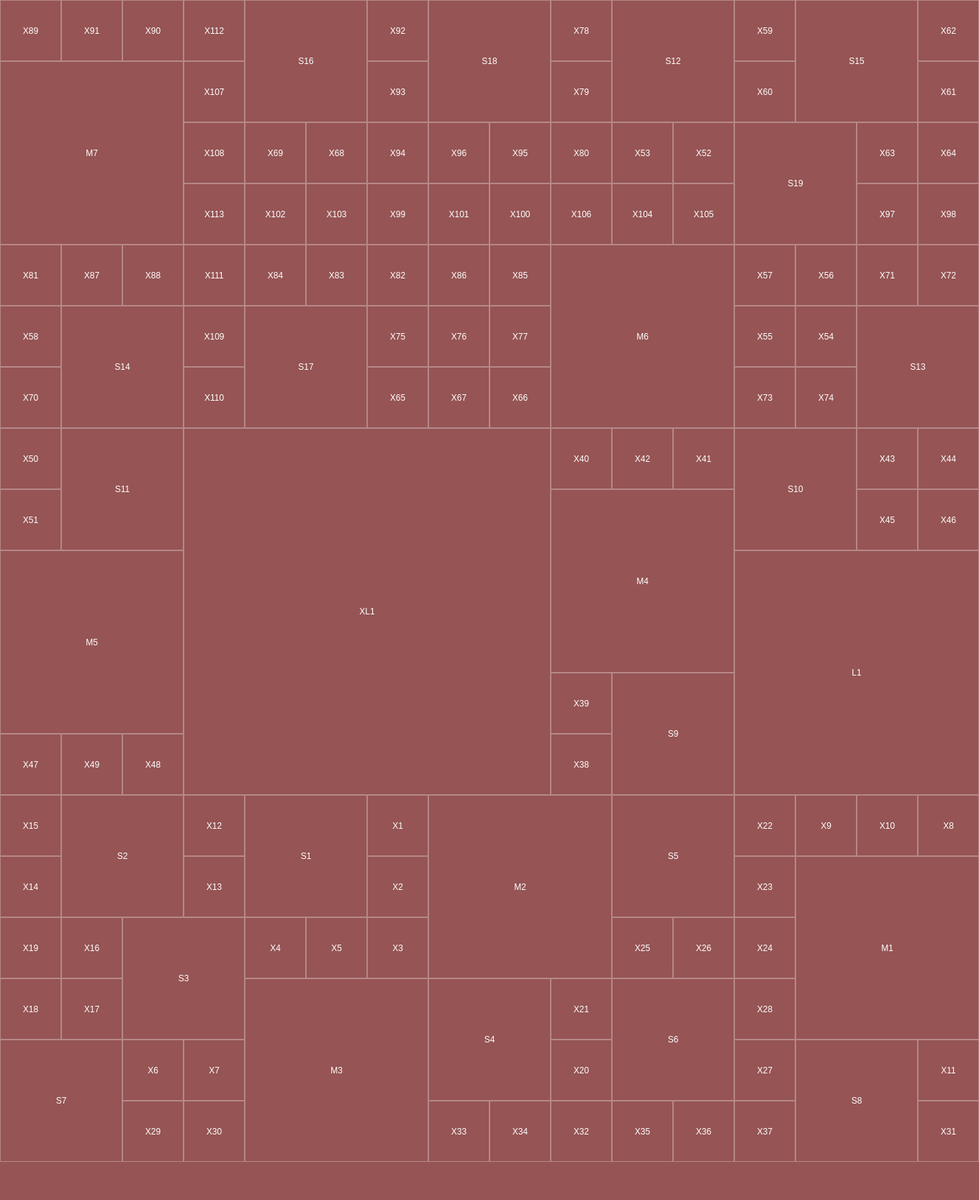
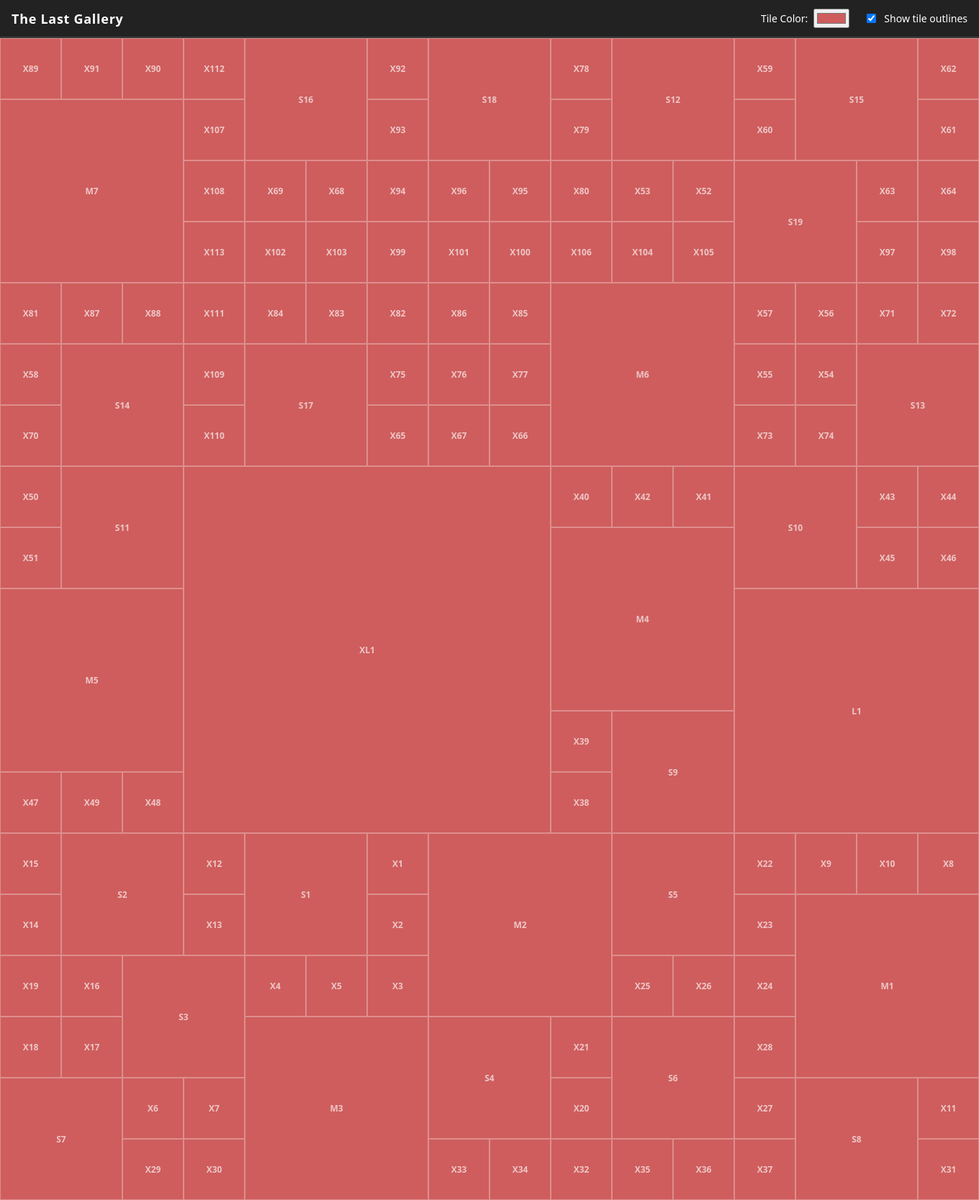
Before and after one commit to 989Daren/last_gallery, a Flask app: page / in a window 1360 px wide. Shown: the whole page at 72% size. Before the commit the page ends 1615 px from the top, so only its background shows below. Run offline with Flask 3, Linux system fonts and the light colour scheme.

Commit message:
docs/last_gallery_reference_index.md

```diff
--- a/grid_color.json
+++ b/grid_color.json
@@ -1 +1 @@
-{"color": "#965454"}
+{"color": "#cf5d5d"}
--- a/static/js/main.js
+++ b/static/js/main.js
@@ -1,235 +1,269 @@
 // main.js
-// Runtime SVG → Grid Wall Renderer
-// Pipeline (per guide):
-// SVG → Parse → Scale → Normalize → Snap → Classify → Assign IDs → Render (with vertical flip)
+// SVG → grid renderer using runtime parsing guide.
+// Preserves existing header (color picker, outline toggle, site title) defined in HTML.
+// No redundant UI creation; this file only wires behavior and renders tiles into #galleryWall.
 
-(function () {
-  "use strict";
+const SVG_GRID_PATH = "/static/grid_full.svg";
+const BASE_UNIT = 85;
 
-  const DESIGN_STEP = 85; // canonical grid step
-  const SIZE_MAP = {
-    xs: DESIGN_STEP,
-    s: DESIGN_STEP * 2,
-    m: DESIGN_STEP * 3,
-    lg: DESIGN_STEP * 4,
-    xlg: DESIGN_STEP * 6
-  };
-
-  const SIZE_THRESHOLDS = [
-    { key: "xs", min: 60,  max: 127 },
-    { key: "s",  min: 128, max: 212 },
-    { key: "m",  min: 213, max: 297 },
-    { key: "lg", min: 298, max: 424 },
-    { key: "xlg",min: 425, max: 600 }
-  ];
-
-  const ID_PREFIX = {
-    xs: "X",
-    s: "S",
-    m: "M",
-    lg: "L",
-    xlg: "XL"
-  };
-
-  function classifySize(designWidth, designHeight) {
-    const avg = (designWidth + designHeight) / 2;
-    for (const t of SIZE_THRESHOLDS) {
-      if (avg >= t.min && avg <= t.max) {
-        return t.key;
+// Map size string → units (square tiles, N × N)
+function sizeToUnits(size) {
+  if (!size) return 1;
+  const s = size.toLowerCase();
+  switch (s) {
+    case "xs":  return 1;
+    case "s":   return 2;
+    case "m":   return 3;
+    case "lg":  return 4;
+    case "xlg": return 6;
+    default:    return 1;
   }
 }
-    return null; // invalid
+
+// Classification in design space (after scaling correction)
+function classifySizeDesign(widthDesign) {
+  if (widthDesign >= 60 && widthDesign < 128) return "xs";   // ~85
+  if (widthDesign >= 128 && widthDesign < 213) return "s";   // ~170
+  if (widthDesign >= 213 && widthDesign < 298) return "m";   // ~255
+  if (widthDesign >= 298 && widthDesign < 425) return "lg";  // ~340
+  if (widthDesign >= 425 && widthDesign < 600) return "xlg"; // ~510
+  return "unknown";
 }
 
-  function parseTranslate(transformValue) {
-    if (!transformValue) return null;
-    const match = transformValue.match(/translate\s*\(([^,\s]+)[,\s]+([^\)\s]+)\)/i);
-    if (!match) return null;
-    const x = parseFloat(match[1]);
-    const y = parseFloat(match[2]);
-    if (Number.isNaN(x) || Number.isNaN(y)) return null;
-    return { x, y };
+// Parse the SVG text into tile objects following the scaling guide.
+function parseSvgToTiles(svgText) {
+  const parser = new DOMParser();
+  const doc = parser.parseFromString(svgText, "image/svg+xml");
+
+  // 1) Collect all <rect> elements = tiles
+  const rectElements = Array.from(doc.querySelectorAll("rect"));
+  if (!rectElements.length) {
+    console.warn("No <rect> tiles found in SVG.");
+    return [];
   }
 
-  function getScaleFactor(rects) {
-    const widths = [];
-    rects.forEach(rect => {
-      const w = parseFloat(rect.getAttribute("width"));
-      if (!Number.isNaN(w) && w >= 40 && w <= 90) {
-        widths.push(w);
+  // 2) For each rect, get width, height, and center/position
+  const rects = rectElements.map(rect => {
+    const width  = parseFloat(rect.getAttribute("width")  || "0");
+    const height = parseFloat(rect.getAttribute("height") || "0");
+    const transform = rect.getAttribute("transform") || "";
+
+    let cx = null, cy = null;
+    const m = transform.match(/translate\(([-0-9.]+)[ ,]([-0-9.]+)\)/);
+    if (m) {
+      cx = parseFloat(m[1]);
+      cy = parseFloat(m[2]);
     }
+
+    let left, top;
+    if (cx !== null && cy !== null) {
+      // center → top-left
+      left = cx - width / 2;
+      top  = cy - height / 2;
+    } else {
+      // fallback: direct x,y
+      left = parseFloat(rect.getAttribute("x") || "0");
+      top  = parseFloat(rect.getAttribute("y") || "0");
+    }
+
+    return {
+      width,
+      height,
+      svg_left: left,
+      svg_top: top
+    };
   });
 
-    if (!widths.length) {
-      console.warn("[grid] No widths in 40–90 range found; defaulting scale factor to 1");
-      return 1;
+  // 3) Infer scale factor from XS candidates (40–90 SVG units wide)
+  const xsCandidates = rects
+    .map(r => r.width)
+    .filter(w => w >= 40 && w <= 90);
+
+  if (!xsCandidates.length) {
+    console.warn("No XS candidates found to infer scale factor.");
+    return [];
   }
 
-    const sum = widths.reduce((acc, v) => acc + v, 0);
-    const avg = sum / widths.length;
-    const scale = avg / DESIGN_STEP;
+  const avgXsWidth = xsCandidates.reduce((a, b) => a + b, 0) / xsCandidates.length;
+  const DESIGN_XS = 85;
+  const scaleFactor = avgXsWidth / DESIGN_XS;
 
-    if (!scale || !Number.isFinite(scale)) {
-      console.warn("[grid] Invalid computed scale; defaulting to 1");
-      return 1;
+  // 4) Convert everything into design space
+  rects.forEach(r => {
+    r.design_width  = r.width  / scaleFactor;
+    r.design_height = r.height / scaleFactor;
+    r.design_left   = r.svg_left / scaleFactor;
+    r.design_top    = r.svg_top  / scaleFactor;
+  });
+
+  // 5) Normalize so the top-left of the wall is (0,0) in design space
+  const minLeft = Math.min(...rects.map(r => r.design_left));
+  const minTop  = Math.min(...rects.map(r => r.design_top));
+
+  rects.forEach(r => {
+    r.norm_left = r.design_left - minLeft;
+    r.norm_top  = r.design_top  - minTop;
+  });
+
+  // 6) Snap to the 85px grid and classify sizes
+  rects.forEach(r => {
+    const col = Math.round(r.norm_left / BASE_UNIT);
+    const row = Math.round(r.norm_top  / BASE_UNIT);
+
+    r.col    = col;
+    r.row    = row;
+    r.grid_x = col * BASE_UNIT;
+    r.grid_y = row * BASE_UNIT;
+    r.size   = classifySizeDesign(r.design_width);
+  });
+
+  // 7) Assign IDs per size bucket (X1, X2… S1, S2… etc.)
+  const counters = { xs: 0, s: 0, m: 0, lg: 0, xlg: 0, unknown: 0 };
+  const prefix   = { xs: "X", s: "S", m: "M", lg: "L", xlg: "XL", unknown: "U" };
+
+  const tiles = rects
+    .filter(r => r.size !== "unknown")
+    .map(r => {
+      counters[r.size] = (counters[r.size] || 0) + 1;
+      const id = prefix[r.size] + counters[r.size];
+      return {
+        id,
+        size: r.size,
+        x: r.grid_x,
+        y: r.grid_y
+      };
+    });
+
+  return tiles;
 }
 
-    return scale;
+// Compute wall dimensions directly from tiles
+function computeWallDimensions(tiles) {
+  let maxRight = 0;
+  let maxBottom = 0;
+
+  tiles.forEach(t => {
+    const units = sizeToUnits(t.size);
+    const w = units * BASE_UNIT;
+    const h = units * BASE_UNIT;
+
+    const right = t.x + w;
+    const bottom = t.y + h;
+
+    if (right > maxRight) maxRight = right;
+    if (bottom > maxBottom) maxBottom = bottom;
+  });
+
+  return { width: maxRight, height: maxBottom };
 }
 
-  function initGrid() {
-    const container =
-      document.getElementById("grid-container") ||
-      document.getElementById("grid") ||
-      document.body;
+// Apply the global grid color via CSS variable
+function applyGridColor(color) {
+  document.documentElement.style.setProperty("--grid-color", color);
+}
 
-    if (!container) {
-      console.error("[grid] No container element found for grid wall.");
+document.addEventListener("DOMContentLoaded", () => {
+  const wall          = document.getElementById("galleryWall");
+  const colorPicker   = document.getElementById("gridColorPicker");
+  const outlineToggle = document.getElementById("outlineToggle");
+
+  if (!wall) {
+    console.error("galleryWall element not found");
     return;
   }
 
-    container.style.position = container === document.body ? "relative" : (container.style.position || "relative");
+  // Load and parse the SVG, then render tiles
+  fetch(SVG_GRID_PATH)
+    .then(resp => resp.text())
+    .then(svgText => {
+      const tiles = parseSvgToTiles(svgText);
 
-    fetch("/static/grid_full.svg")
-      .then(response => {
-        if (!response.ok) {
-          throw new Error("Failed to load SVG: " + response.status);
-        }
-        return response.text();
-      })
-      .then(svgText => {
-        const parser = new DOMParser();
-        const svgDoc = parser.parseFromString(svgText, "image/svg+xml");
-        const rects = Array.from(svgDoc.querySelectorAll("rect"));
-
-        if (!rects.length) {
-          console.error("[grid] No <rect> elements found in SVG.");
+      if (!tiles.length) {
+        console.error("No tiles generated from SVG.");
         return;
       }
 
-        console.log("[grid] Rect count (authoritative tile count):", rects.length);
+      const { width, height } = computeWallDimensions(tiles);
+      wall.style.position = "relative";
+      wall.style.width  = width  + "px";
+      wall.style.height = height + "px";
 
-        // 1) Automatic scale detection (SVG space → design space)
-        const scaleFactor = getScaleFactor(rects);
-        console.log("[grid] Detected scale factor:", scaleFactor);
+      const totalHeight = height;
 
-        // 2) First geometric pass: compute design-space bounds
-        const rawTiles = [];
-        let minDesignLeft = Infinity;
-        let minDesignTop = Infinity;
-
-        rects.forEach(rect => {
-          const rawWidth = parseFloat(rect.getAttribute("width")) || 0;
-          const rawHeight = parseFloat(rect.getAttribute("height")) || 0;
-
-          let left, top;
-
-          const transform = rect.getAttribute("transform");
-          const translated = parseTranslate(transform);
-
-          if (translated) {
-            // Xara center-based encoding: translate(cx, cy)
-            const cx = translated.x;
-            const cy = translated.y;
-            left = cx - rawWidth / 2;
-            top = cy - rawHeight / 2;
-          } else {
-            // Fallback: x/y as top-left
-            left = parseFloat(rect.getAttribute("x")) || 0;
-            top = parseFloat(rect.getAttribute("y")) || 0;
-          }
-
-          const designLeft = left / scaleFactor;
-          const designTop = top / scaleFactor;
-          const designWidth = rawWidth / scaleFactor;
-          const designHeight = rawHeight / scaleFactor;
-
-          if (designLeft < minDesignLeft) minDesignLeft = designLeft;
-          if (designTop < minDesignTop) minDesignTop = designTop;
-
-          rawTiles.push({
-            designLeft,
-            designTop,
-            designWidth,
-            designHeight
-          });
+      // Single vertical flip at render time
+      const layoutTiles = tiles.map(tile => {
+        const units = sizeToUnits(tile.size);
+        const h = units * BASE_UNIT;
+        return {
+          ...tile,
+          y: totalHeight - h - tile.y
+        };
       });
 
-        // 3) Second pass: normalize, snap, classify, assign IDs
-        const counters = { xs: 0, s: 0, m: 0, lg: 0, xlg: 0 };
-        const tiles = [];
-        let totalHeight = 0;
+      // Clear existing tiles but leave header/other DOM alone
+      wall.innerHTML = "";
 
-        rawTiles.forEach(info => {
-          const normLeft = info.designLeft - minDesignLeft;
-          const normTop = info.designTop - minDesignTop;
+      layoutTiles.forEach(tile => {
+        const units = sizeToUnits(tile.size);
+        const w = units * BASE_UNIT;
+        const h = units * BASE_UNIT;
 
-          const col = Math.round(normLeft / DESIGN_STEP);
-          const row = Math.round(normTop / DESIGN_STEP);
+        const el = document.createElement("div");
+        el.classList.add("tile");
+        el.dataset.size = tile.size;
+        el.dataset.id   = tile.id;
 
-          const gridX = col * DESIGN_STEP;
-          const gridY = row * DESIGN_STEP;
+        el.style.position = "absolute";
+        el.style.left   = tile.x + "px";
+        el.style.top    = tile.y + "px";
+        el.style.width  = w + "px";
+        el.style.height = h + "px";
 
-          const sizeKey = classifySize(info.designWidth, info.designHeight);
-          if (!sizeKey) {
-            console.warn("[grid] Skipping rect with invalid size:", info);
-            return;
-          }
+        const label = document.createElement("span");
+        label.classList.add("tile-label");
+        label.textContent = tile.id;
+        el.appendChild(label);
 
-          const tileSize = SIZE_MAP[sizeKey];
-          const prefix = ID_PREFIX[sizeKey];
-          counters[sizeKey] += 1;
-          const id = prefix + counters[sizeKey];
-
-          totalHeight = Math.max(totalHeight, gridY + tileSize);
-
-          tiles.push({
-            id,
-            size: sizeKey,
-            x: gridX,
-            y: gridY,
-            width: tileSize,
-            height: tileSize
-          });
+        wall.appendChild(el);
       });
 
-        console.log("[grid] Classified tile counts:", counters);
-        console.log("[grid] Computed total design-space height:", totalHeight);
+      // ---- Global color handling (owner-controlled) ----
+      const serverColor = window.SERVER_GRID_COLOR || "#b84c27";
+      applyGridColor(serverColor);
 
-        // 4) Renderer-side vertical flip + DOM render
-        container.innerHTML = "";
+      if (colorPicker) {
+        colorPicker.value = serverColor;
 
-        tiles.forEach(tile => {
-          const yRendered = totalHeight - tile.height - tile.y; // vertical flip at render time
+        colorPicker.addEventListener("input", (e) => {
+          const newColor = e.target.value;
+          applyGridColor(newColor);
 
-          const el = document.createElement("div");
-          el.className = "tile tile-" + tile.size;
-          el.textContent = tile.id;
-          el.dataset.tileId = tile.id;
-          el.dataset.size = tile.size;
-
-          el.style.position = "absolute";
-          el.style.left = tile.x + "px";
-          el.style.top = yRendered + "px";
-          el.style.width = tile.width + "px";
-          el.style.height = tile.height + "px";
-          el.style.boxSizing = "border-box";
-
-          container.appendChild(el);
+          fetch("/api/grid-color", {
+            method: "POST",
+            headers: { "Content-Type": "application/json" },
+            body: JSON.stringify({ color: newColor }),
+          }).catch(() => {
+            console.warn("Grid color save failed (server unreachable)");
           });
-
-        container.style.height = totalHeight + "px";
-
-        console.log("[grid] Render complete. Tiles rendered:", tiles.length);
-      })
-      .catch(err => {
-        console.error("[grid] Error initializing grid:", err);
         });
       }
 
-  if (document.readyState === "loading") {
-    document.addEventListener("DOMContentLoaded", initGrid);
+      // ---- Outline handling (per-view toggle) ----
+      function updateOutlineState() {
+        if (!outlineToggle) return;
+        if (outlineToggle.checked) {
+          wall.classList.remove("tiles-no-outline");
         } else {
-    initGrid();
+          wall.classList.add("tiles-no-outline");
         }
-})();
+      }
+
+      if (outlineToggle) {
+        outlineToggle.addEventListener("change", updateOutlineState);
+        updateOutlineState();
+      }
+    })
+    .catch(err => {
+      console.error("Failed to load SVG grid:", err);
+    });
+});
--- a/templates/index.html
+++ b/templates/index.html
@@ -16,20 +16,42 @@
       margin: 0;
       background: #111;
       color: #fff;
-      font-family: Arial, sans-serif;
+      font-family: system-ui, -apple-system, BlinkMacSystemFont, "Segoe UI", Arial, sans-serif;
     }
 
-    /* Controls */
+    /* Top bar: title on left, controls on right */
     .controls {
-      padding: 12px;
+      padding: 12px 16px;
       background: #222;
       position: sticky;
       top: 0;
       z-index: 10;
       display: flex;
+      align-items: center;
+      justify-content: space-between; /* left/right anchoring */
+      border-bottom: 1px solid #444;
+    }
+
+    #siteTitle {
+      font-size: 18px;
+      font-weight: 700;
+      letter-spacing: 0.04em;
+      white-space: nowrap;
+    }
+
+    #gridControls {
+      display: flex;
+      align-items: center;
       gap: 20px;
+    }
+
+    #gridControls label {
+      display: flex;
       align-items: center;
-      border-bottom: 1px solid #444;
+      gap: 8px;
+      font-size: 14px;
+      cursor: pointer;
+      white-space: nowrap;
     }
 
     label {
@@ -82,11 +104,13 @@
 
 <body>
 
-  <!-- Controls -->
+  <!-- Top bar: title (left) + controls (right) -->
   <div class="controls">
+    <div id="siteTitle">The Last Gallery</div>
+
+    <div id="gridControls">
       <label>
         Tile Color:
-      <!-- Picker reflects current server color and is used by owner to change it -->
         <input
           type="color"
           id="gridColorPicker"
@@ -99,6 +123,7 @@
         Show tile outlines
       </label>
     </div>
+  </div>
 
   <!-- Grid Wrapper -->
   <div class="gallery-wall-wrapper">
```
Also changed, not shown: docs/last_gallery_reference_index.md (added, +59 -0 lines), static/css/styles.css (+30 -6 lines). Lines whose indentation alone changed are shown as unchanged.
